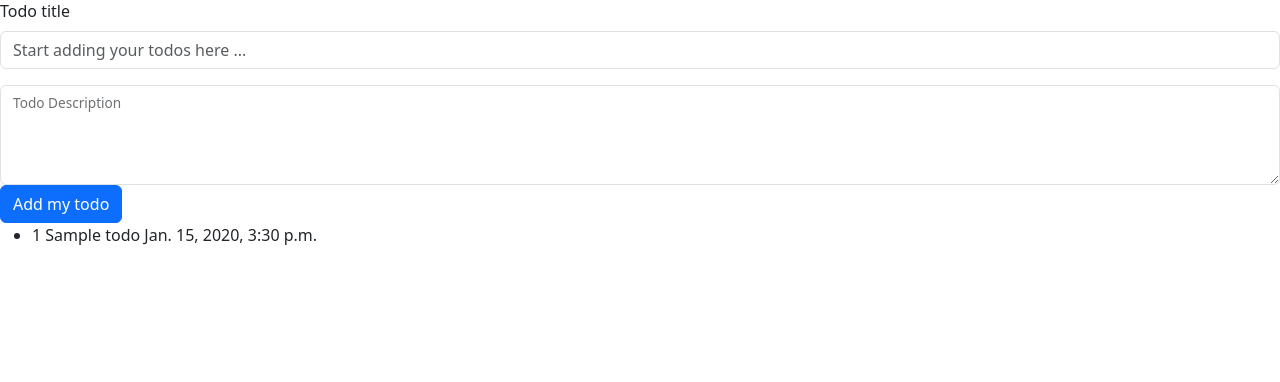
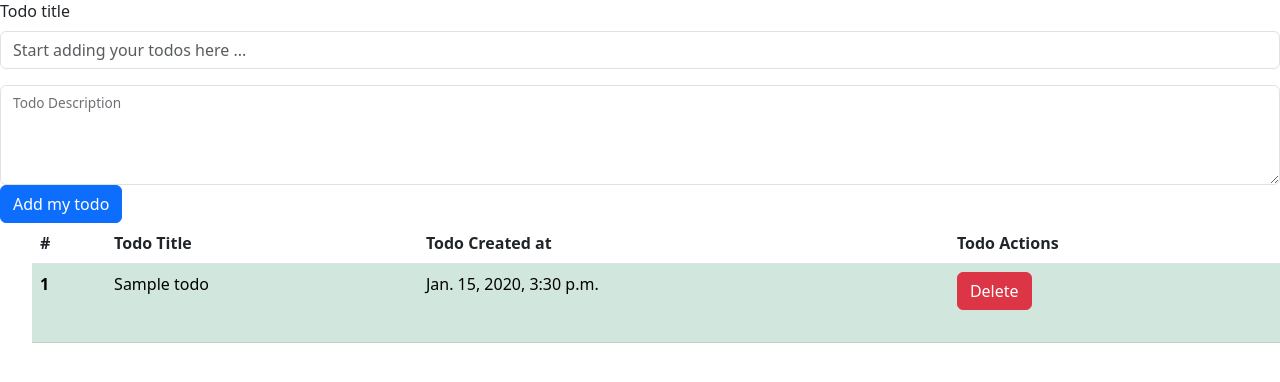
Before and after one commit to isadev97/django-basics-batch-2-repo, a Django app: page /todos/list/ in a window 1280 px wide. Shown: the part 133-515 px from the top of the page. Run offline with Django 4.2, Linux system fonts and the light colour scheme; tables that the repository leaves empty hold one stand-in row (values such as "Sample post").

Commit message:
completed mark as complete and delete feature

```diff
--- a/todo_app/templates/list.html
+++ b/todo_app/templates/list.html
@@ -25,13 +25,42 @@
       <button type="submit" class="btn btn-primary">Add my todo</button>
     </form>
     <ul>
+    <table class="table">
+      <thead>
+        <tr>
+          <th scope="col">#</th>
+          <th scope="col">Todo Title</th>
+          <th scope="col">Todo Created at</th>
+          <th scope="col">Todo Actions</th>
+        </tr>
+      </thead>
+      <tbody>
     {% for todo in todo_list %}
-        <li>
-        {{todo.id}}
-        {{todo.title}}
-        {{todo.created_at}}
-        </li>
+        <tr class="{% if todo.completed == True  %}
+        table-success
+        {% else %}
+        table-danger
+        {% endif %}">
+          <th scope="row">{{todo.id}}</th>
+          <td>{{todo.title}}</td>
+          <td>{{todo.created_at}}</td>
+          <td>
+            <form method="POST" action="{% url 'todo_delete_view' todo.id %}" >
+              {% csrf_token %}
+              <button type="submit" class="btn btn-danger">Delete</button>
+            </form>
+            <br>
+            {% if todo.completed == False %}
+              <form method="POST" action="{% url 'todo_update_view' todo.id %}">
+                {% csrf_token %}
+                <button type="submit" class="btn btn-success">Mark as complete !</button>
+              </form>
+            {% endif %}
+          </td>
+        </tr>
     {% endfor %}
+      </tbody>
+    </table>
     </ul>
     <script src="https://cdn.jsdelivr.net/npm/bootstrap@5.3.0/dist/js/bootstrap.bundle.min.js" integrity="sha384-geWF76RCwLtnZ8qwWowPQNguL3RmwHVBC9FhGdlKrxdiJJigb/j/68SIy3Te4Bkz" crossorigin="anonymous"></script>
   </body>
--- a/todo_app/views.py
+++ b/todo_app/views.py
@@ -1,4 +1,5 @@
 from django.shortcuts import render, redirect
+from django.http import HttpResponse
 from todo_app.models import Todo
 
 # Create your views here.
@@ -24,7 +25,18 @@ def create_view(request):
     return redirect("todo_list_view")
 
 def update_view(request, todo_id):
-    pass
+    if request.method != "POST":
+        return HttpResponse("Error method not allowed")
+    else:
+        todo = Todo.objects.get(id=todo_id)
+        todo.completed = True
+        todo.save()
+        return redirect("todo_list_view")
 
 def delete_view(request, todo_id):
-    pass
+    if request.method != "POST":
+        return HttpResponse("Error method not allowed")
+    else:
+        todo = Todo.objects.get(id=todo_id)
+        todo.delete()
+        return redirect("todo_list_view")
```
Also changed, not shown: my_project/settings.py (+8 -2 lines).
